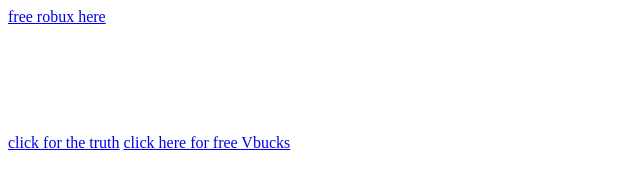
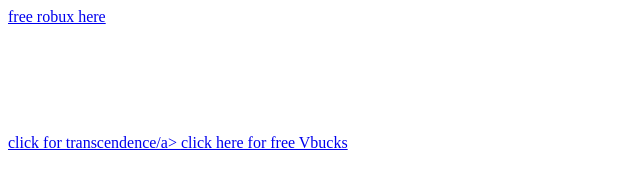
Before and after one commit to yourrealname/yourrealname.github.io, a plain HTML site: page index.html in a window 1280 px wide. Shown: the full height of the page, 0-640 px from the left. Drawn offline with Linux system fonts and the light colour scheme.

Commit message:
Update index.html

```diff
--- a/index.html
+++ b/index.html
@@ -3,7 +3,7 @@
 
   <a href="https://www.youtube.com/watch?v=oHg5SJYRHA0"> free robux here</a>
     <br>  <br>  <br>  <br>  <br>  <br>  <br>
-  <a href="https://www.youtube.com/watch?v=d1YBv2mWll0"> click for the truth</a>
+  <a href="https://www.youtube.com/watch?v=xxtQWlCqf1I"> click for transcendence/a>
   <a href="stuff.html"> click here for free Vbucks</a>
 </body>
 </html>
```
